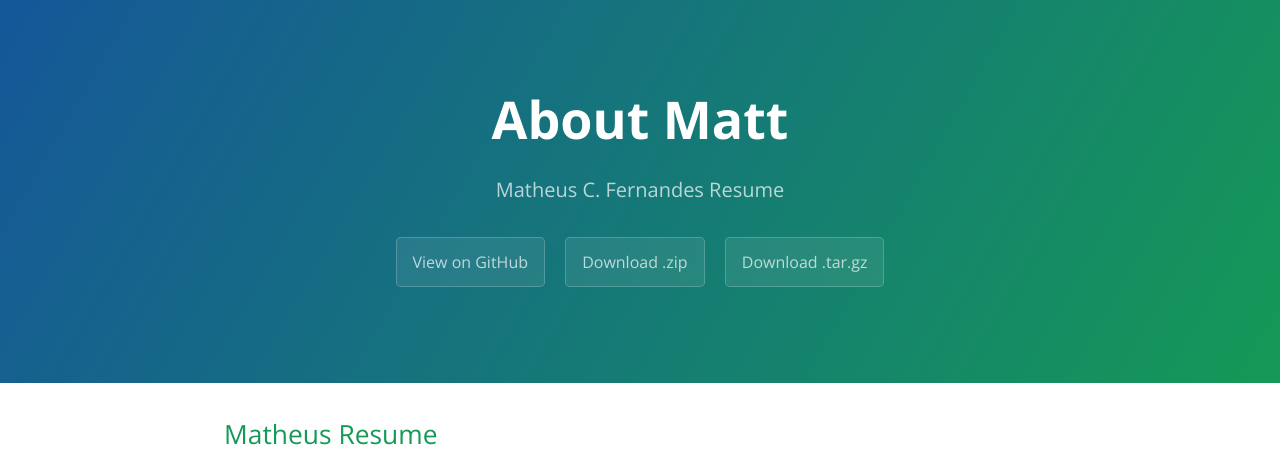
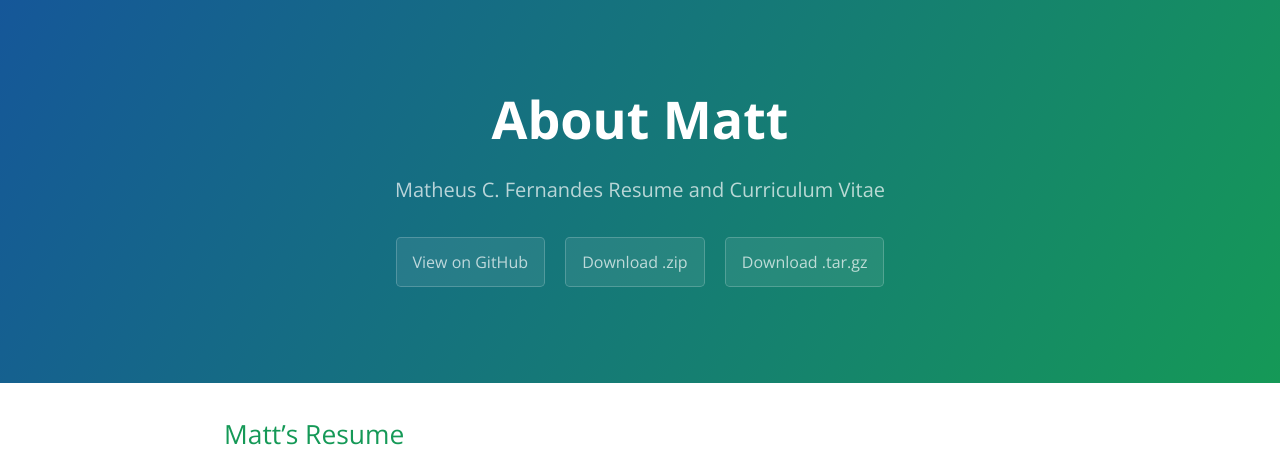
Before and after one commit to matheuscfernandes/fidelity-interview, a Jekyll site: the page built from about.md, in a window 1280 px wide and 1400 px high. Shown: the top 468 px of the window. Built offline with Jekyll 4.4.1, drawn with Linux system fonts in a browser that asks for light colours; some of the changed text lies outside the part shown; grey boxes are pictures that could not be loaded.

Commit message:
changed about

```diff
--- a/about.md
+++ b/about.md
@@ -1,14 +1,14 @@
 ---
 layout: default
 title: About Matt
-description: Matheus C. Fernandes Resume
+description: Matheus C. Fernandes Resume and Curriculum Vitae
 ---
 
-## Matheus Resume
+## Matt's Resume
 
 <iframe src="https://drive.google.com/file/d/1MTwjo8daUQsUMEgWH9VZ9QMK5y23CJoY/preview" width="100%" height="600"></iframe>
 
-## Matheus Complete Currivulum Vitae
+## Matt's Complete Currivulum Vitae
 
 <iframe src="https://drive.google.com/file/d/0B_MzzqoAuHw7TGZmN25WcWJSNFk/preview" width="100%" height="600"></iframe>
 
```
